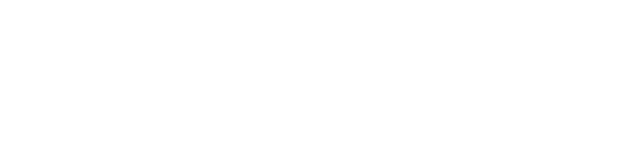
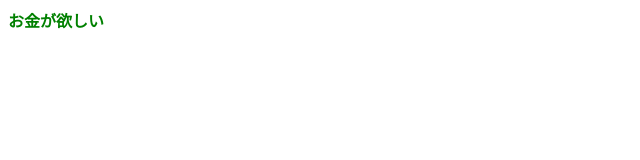
Before and after one commit to Purin1218/20240422-meijo, a plain HTML site: page index.html in a window 1280 px wide. Shown: the whole page, without its empty margins (0-640 px from the left). Drawn offline with Linux system fonts and the light colour scheme.

Commit message:
Update index.html

```diff
--- a/index.html
+++ b/index.html
@@ -5,6 +5,6 @@
     <title>タイトル</title>
   </head>
   <body>
-    <strong style="color: green>お金が欲しい</strong>
+    <strong style="color: green">お金が欲しい</strong>
   </body>
 </html>
```
